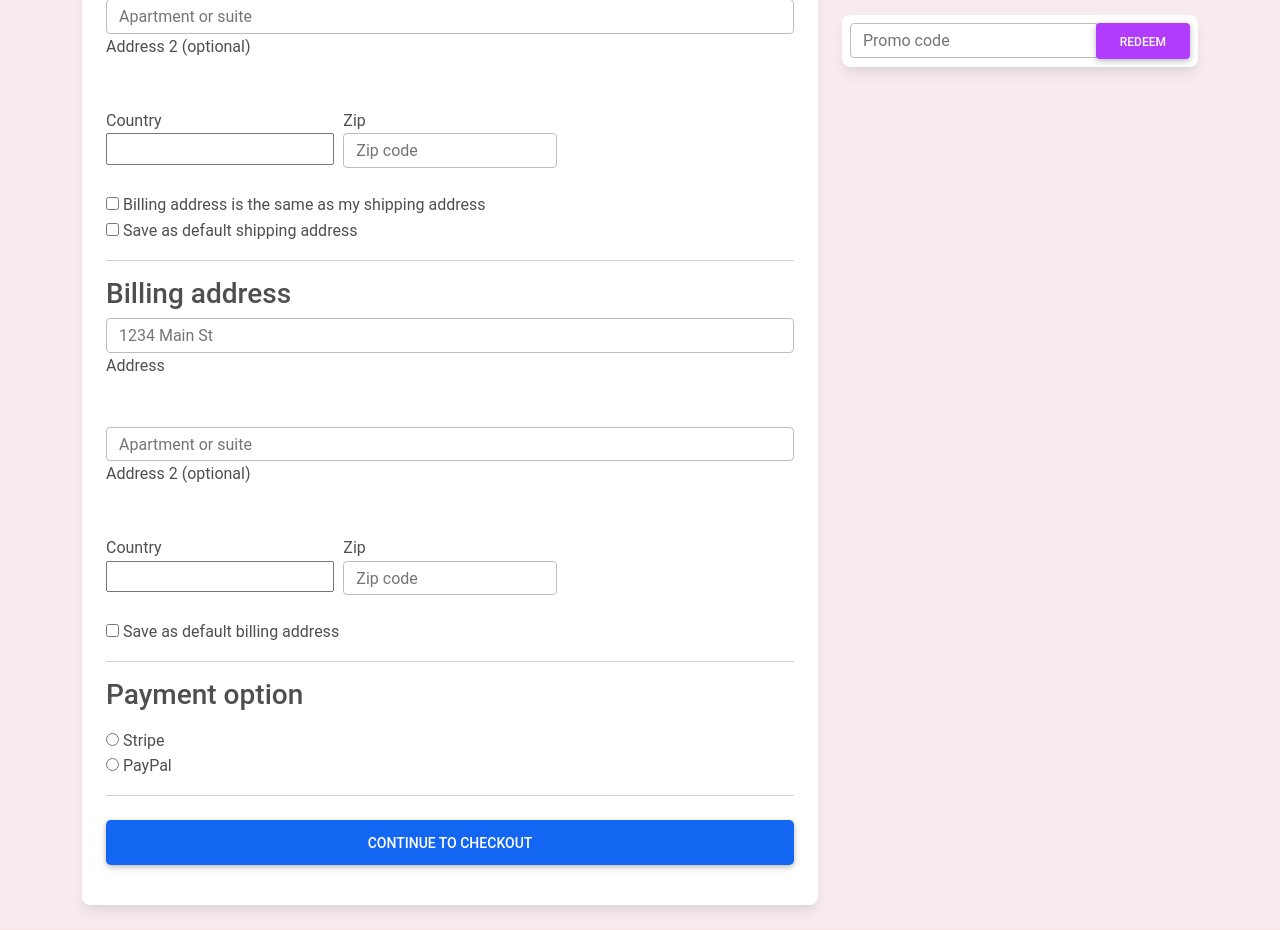
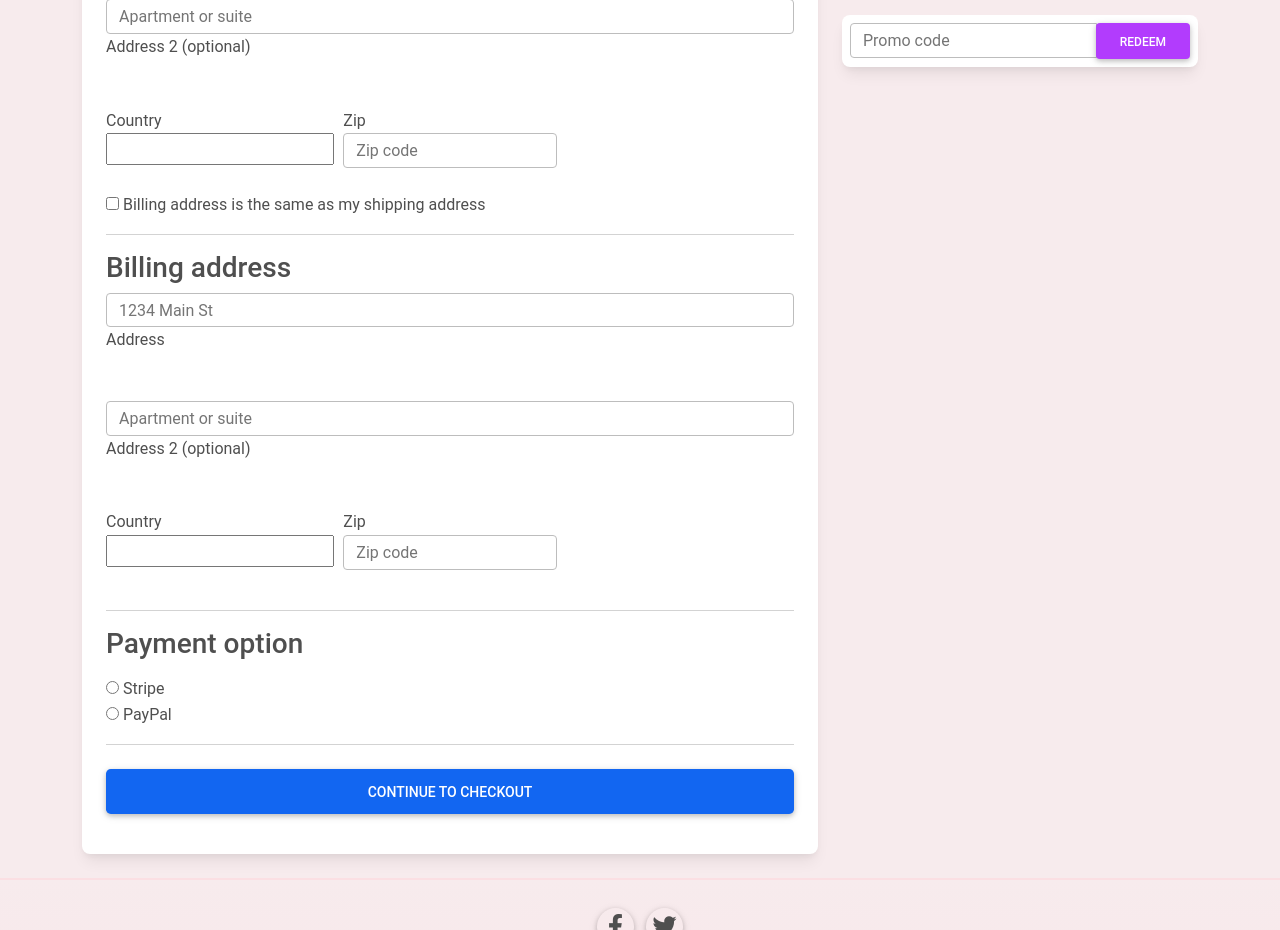
Before and after one commit to neoToad/rama_shades, a Django app: page /guest_checkout/ in a window 1280 px wide. Shown: the part 341-1271 px from the top of the page. Run offline with Django 3.2, Linux system fonts and the light colour scheme; some libraries are stand-ins or nearby versions.

Commit message:
fixed orders and addresses. Now to update guest checkout

```diff
--- a/store/templates/store/guest_checkout.html
+++ b/store/templates/store/guest_checkout.html
@@ -47,11 +47,6 @@
                   <input type="checkbox" class="custom-control-input" name="same_billing_address" id="same_billing_address">
                   <label class="custom-control-label" for="same_billing_address">Billing address is the same as my shipping address</label>
                 </div>
-                <div class="custom-control custom-checkbox">
-                  <input type="checkbox" class="custom-control-input" name="set_default_shipping" id="set_default_shipping">
-                  <label class="custom-control-label" for="set_default_shipping">Save as default shipping address</label>
-                </div>
-
               </div>
 
               {% if default_shipping_address %}
@@ -63,9 +58,10 @@
 
               <hr>
 
-              <h3>Billing address</h3>
+
 
               <div class='hideable_billing_form'>
+                <h3>Billing address</h3>
                 <div class="md-form mb-5">
                   <input type='text' placeholder='1234 Main St' id='billing_address' name='billing_address' class='form-control' />
                   <label for="billing_address" class="">Address</label>
@@ -93,11 +89,6 @@
                     </div>
                   </div>
 
-                </div>
-
-                <div class="custom-control custom-checkbox">
-                  <input type="checkbox" class="custom-control-input" name="set_default_billing" id="set_default_billing">
-                  <label class="custom-control-label" for="set_default_billing">Save as default billing address</label>
                 </div>
 
               </div>
@@ -146,18 +137,10 @@
   var hideable_shipping_form = $('.hideable_shipping_form');
   var hideable_billing_form = $('.hideable_billing_form');
 
-var use_default_shipping = document.querySelector("input[name=use_default_shipping]");
-var use_default_billing = document.querySelector("input[name=use_default_billing]");
+  var same_billing_address = document.querySelector("input[name=same_billing_address]");
 
-use_default_shipping.addEventListener('change', function() {
-  if (this.checked) {
-    hideable_shipping_form.hide();
-  } else {
-    hideable_shipping_form.show();
-  }
-})
 
-use_default_billing.addEventListener('change', function() {
+  same_billing_address.addEventListener('change', function() {
     if (this.checked) {
       hideable_billing_form.hide();
     } else {
@@ -165,5 +148,6 @@ use_default_billing.addEventListener('change', function() {
     }
   })
 
+
 </script>
 {% endblock extra_scripts %}
--- a/store/views.py
+++ b/store/views.py
@@ -362,6 +362,7 @@ class PaymentView(View):
         return redirect("/payment/stripe/")
 
 
+@login_required
 def add_to_cart(request, slug):
     item = get_object_or_404(Item, slug=slug)
     order_item, created = OrderItem.objects.get_or_create(
```
Also changed, not shown: db.sqlite3. Lines whose indentation alone changed are shown as unchanged.
